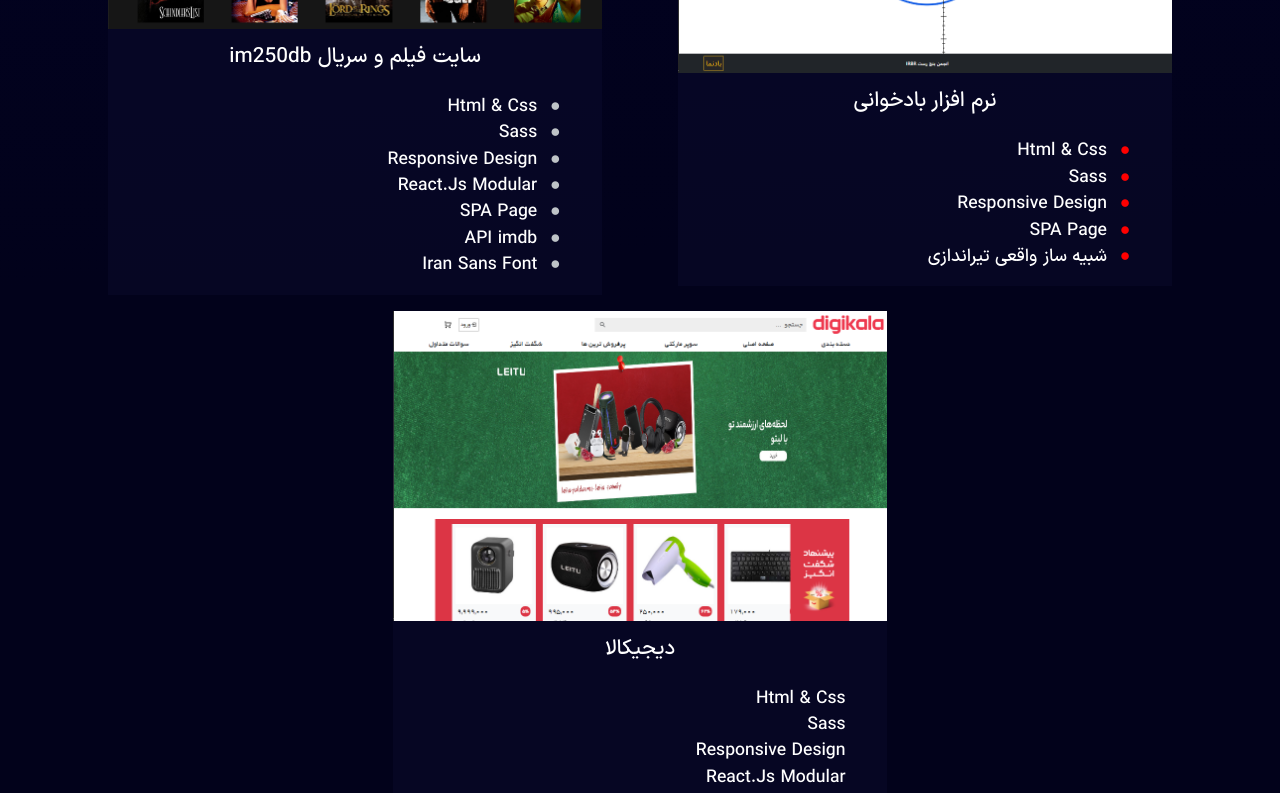
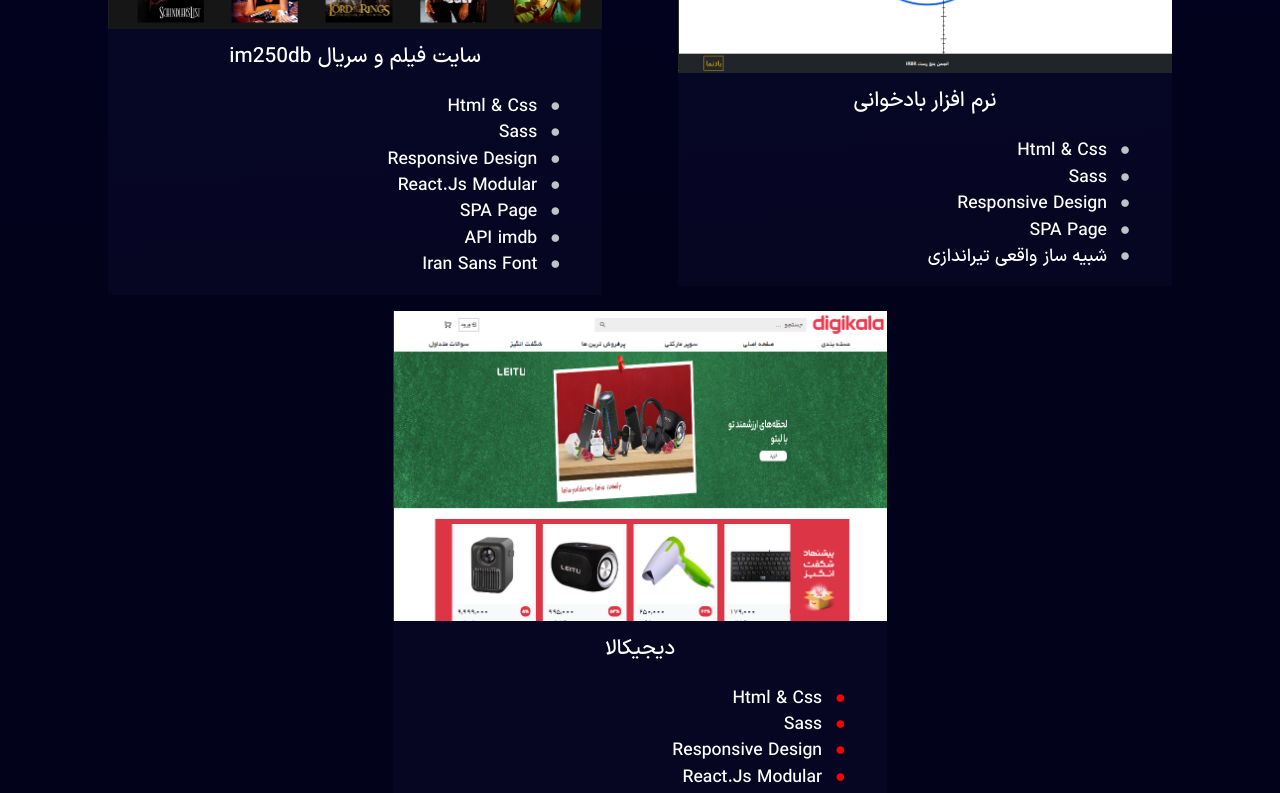
Before and after one commit to mohammadEbrahimzadeh/myResume, a React (Create React App) app: page / in a window 1280 px wide. Shown: the part 2400-3193 px from the top of the page. Built offline with nearby package versions, Linux system fonts and the light colour scheme.

Commit message:
update-v2.1

```diff
--- a/src/Components/MyPriject/_MyPriject.scss
+++ b/src/Components/MyPriject/_MyPriject.scss
@@ -62,7 +62,7 @@
       }
     }
   }
-  .targetFire {
+  .Digikala {
     li {
       &::before {
         content: "●";
--- a/src/css/base.css
+++ b/src/css/base.css
@@ -271,7 +271,7 @@
   margin-left: 1vw;
 }
 
-.MyPriject .targetFire li::before {
+.MyPriject .Digikala li::before {
   content: "●";
   color: red;
   font-weight: bold;
```
Also changed, not shown: 1 other file (tests, documents, lock files or other folders).
